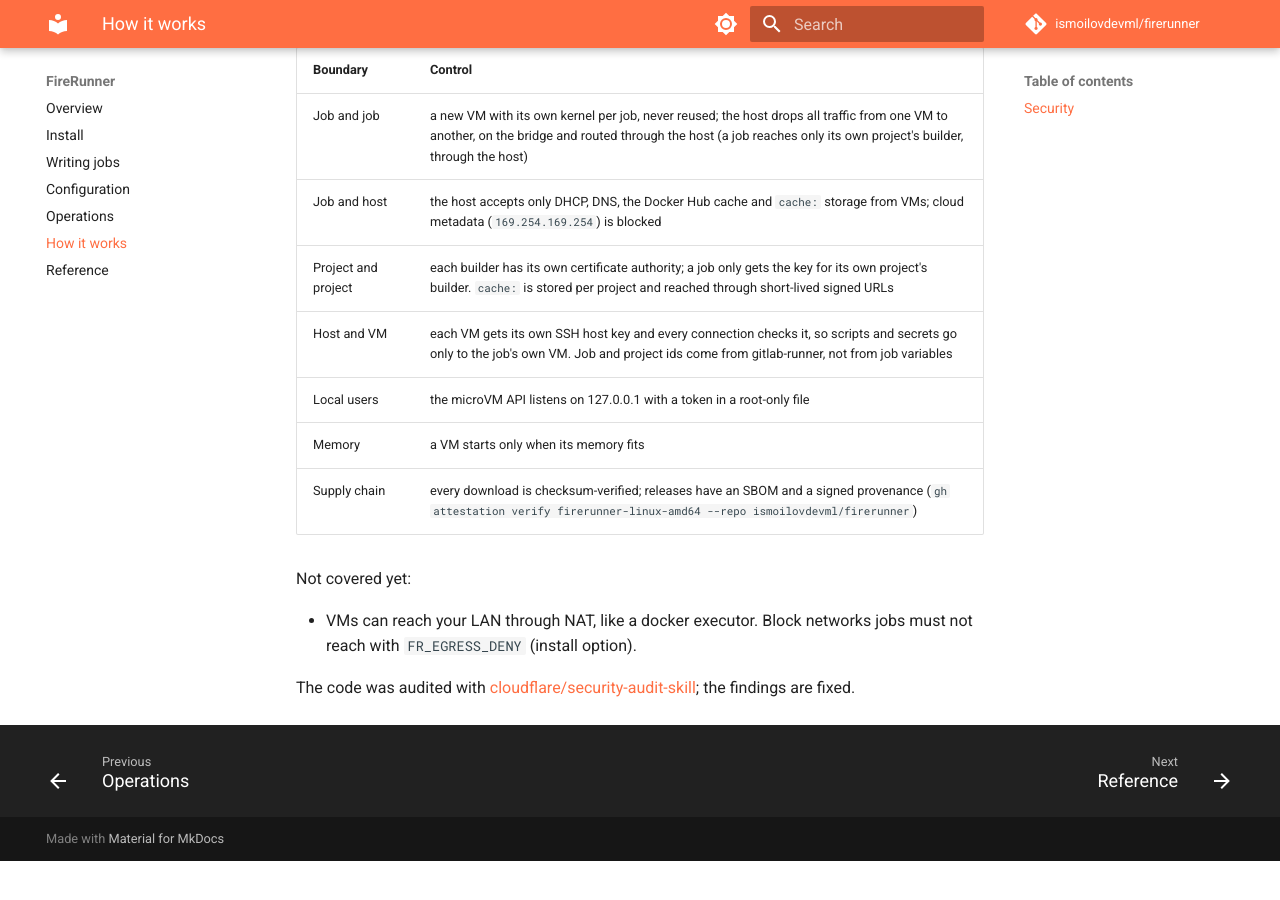
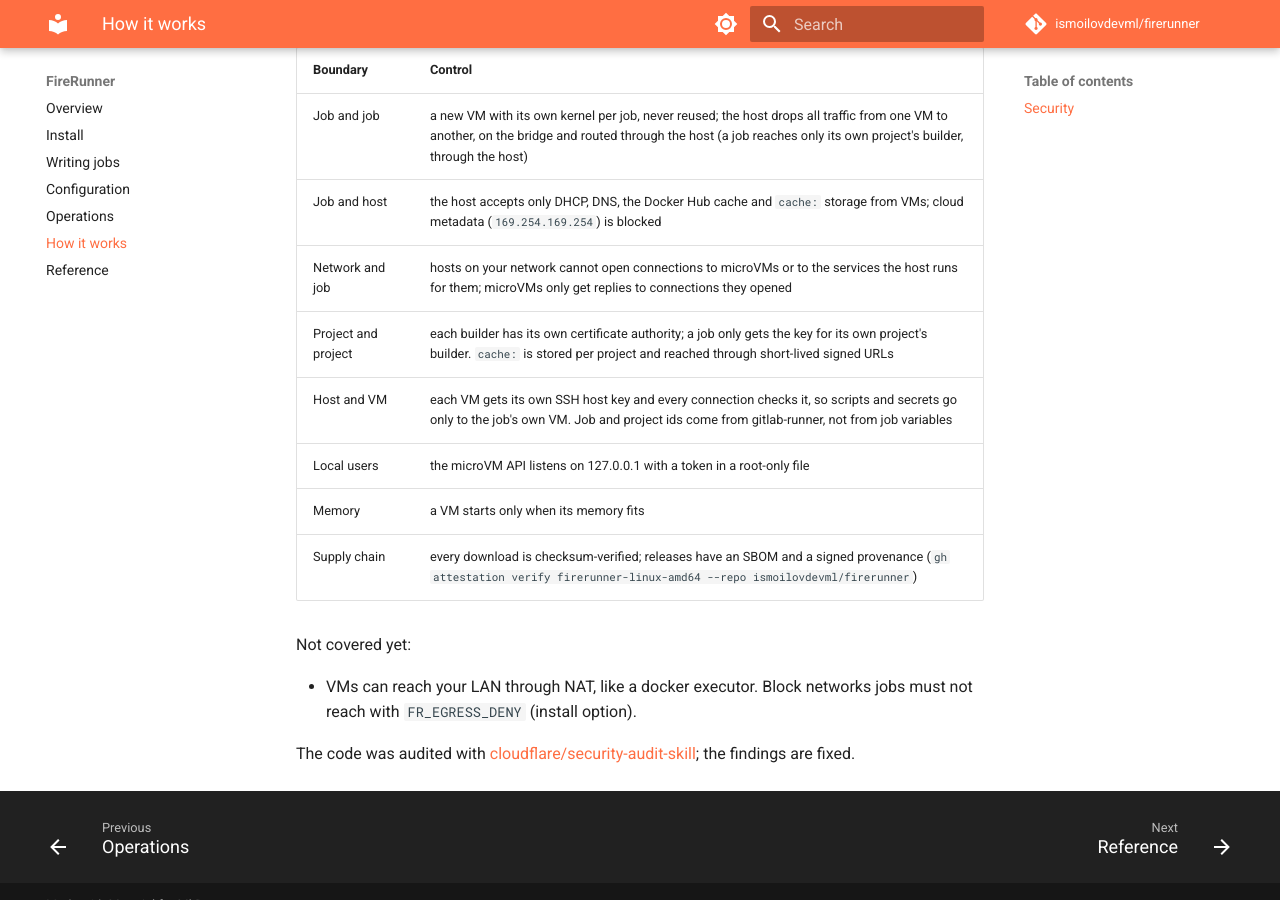
Before and after one commit to ismoilovdevml/firerunner, an MkDocs documentation site: the page built from docs/how-it-works.md, in a window 1280 px wide and 900 px high, scrolled down 1843 px. Built offline with MkDocs 1.6.1 and Material for MkDocs 9.7.7, drawn with Linux system fonts in a browser that asks for light colours; comment, search, counter and statistics services are not loaded; before the commit the page ends 2704 px from its top, so only the background shows below that.

Commit message:
install.sh: no connections from the uplink into microVMs or their host services
Every host input rule was scoped to the bridge and there was no forward
policy for traffic into the microVM subnet, so a host on the operator's
network that routes 10.200.0.0/24 through the runner could open
connections to job, pool and builder VMs (sshd, buildkitd on :1234,
anything a job listens on) and to the registry mirror, the cache: store
and DNS on the bridge address. Found by the final coverage critic of the
security audit and reproduced in network namespaces against a16ee81.

- forward: from any interface other than the bridge, microVMs only get
  replies to connections they opened.
- input: the bridge address answers only the bridge and the host itself.

test/network/run.sh adds a LAN host that routes the subnet through the
runner (23 checks, with and without br_netfilter).

```diff
--- a/docs/how-it-works.md
+++ b/docs/how-it-works.md
@@ -30,6 +30,7 @@ control plane, or anything the next job will use.
 |---|---|
 | Job and job | a new VM with its own kernel per job, never reused; the host drops all traffic from one VM to another, on the bridge and routed through the host (a job reaches only its own project's builder, through the host) |
 | Job and host | the host accepts only DHCP, DNS, the Docker Hub cache and `cache:` storage from VMs; cloud metadata (`169.254.169.254`) is blocked |
+| Network and job | hosts on your network cannot open connections to microVMs or to the services the host runs for them; microVMs only get replies to connections they opened |
 | Project and project | each builder has its own certificate authority; a job only gets the key for its own project's builder. `cache:` is stored per project and reached through short-lived signed URLs |
 | Host and VM | each VM gets its own SSH host key and every connection checks it, so scripts and secrets go only to the job's own VM. Job and project ids come from gitlab-runner, not from job variables |
 | Local users | the microVM API listens on 127.0.0.1 with a token in a root-only file |
```
Also changed, not shown: 2 other files.
